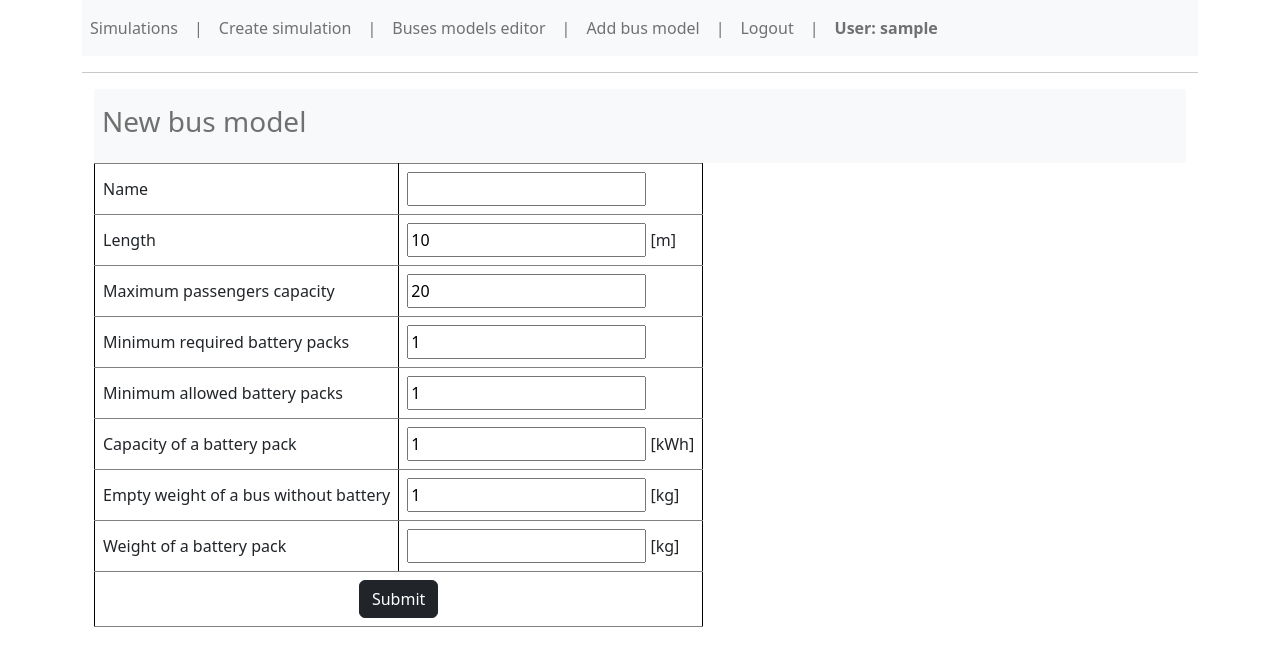
After one commit to supsi-dacd-isaac/pvxte-web, a Flask app: page /new_bus_model in a window 1280 px wide. The commit adds this page. Shown: the top 666 px of the page. Run offline with Flask 3, Linux system fonts and the light colour scheme; the visitor is signed in with stand-in values (Sample User, id 1); some libraries are stand-ins or nearby versions.

Commit message:
Added models buses editor

```diff
--- a/app.py
+++ b/app.py
@@ -75,6 +75,28 @@ def get_sims_data(conn):
     return conn.execute("SELECT *, datetime(created_at, 'unixepoch', 'localtime') AS created_at_dt "
                         "FROM sim WHERE id_user=%i" % session['id_user']).fetchall()
 
+def get_buses_models_data(conn):
+    cur = conn.cursor()
+    cur.execute("SELECT id, id_user, name, features FROM bus_model WHERE id_user=%i" % session['id_user'])
+    bus_data = []
+    for row in cur.fetchall():
+        row_dict = json.loads(row[3])
+        row_dict['id'] = row[0]
+        row_dict['id_user'] = row[1]
+        row_dict['name'] = row[2]
+        bus_data.append(row_dict)
+    return bus_data
+
+def get_single_bus_model_data(conn, id_bus_model):
+    cur = conn.cursor()
+    cur.execute("SELECT id, id_user, name, features FROM bus_model WHERE id=%i" % id_bus_model)
+    for row in cur.fetchall():
+        row_dict = json.loads(row[3])
+        row_dict['id'] = row[0]
+        row_dict['bus_model_id'] = row[0]
+        row_dict['id_user'] = row[1]
+        row_dict['name'] = row[2]
+    return row_dict
 
 def is_logged():
     if 'username' in session.keys():
@@ -116,6 +138,9 @@ def delete_sim(conn, created_at):
     delete_file_sim('static/output-bsize/%s.csv' % id_file)
     delete_file_sim('static/plot/%s.png' % id_file)
 
+def delete_bus_model(conn, bus_model_id):
+    conn.execute('DELETE FROM bus_model WHERE id = ?', (bus_model_id, ))
+    conn.commit()
 
 def run_sim(sim_file_path, main_cfg, pars):
     conn = get_db_connection()
@@ -203,6 +228,30 @@ def run_sim(sim_file_path, main_cfg, pars):
     conn.commit()
     conn.close()
     return True
+
+def create_new_bus_model(pars):
+    bus_name = pars['bus_name']
+    del pars['bus_name']
+
+    conn = get_db_connection()
+    cur = conn.cursor()
+
+    cur.execute("INSERT INTO bus_model (id_user, name, features) "
+                "VALUES (?, ?, ?)",
+                (int(session['id_user']), bus_name, json.dumps(pars)))
+    conn.commit()
+    conn.close()
+
+def update_bus_model(conn, pars):
+    bus_id = pars['id']
+    bus_name = pars['bus_name']
+    del pars['id']
+    del pars['bus_name']
+    cur = conn.cursor()
+
+    cur.execute("UPDATE bus_model SET name=?, features=? WHERE id=?",
+                (bus_name, json.dumps(pars), bus_id))
+    conn.commit()
 
 def read_solution(solution_file_path, sep=';'):
     file = os.path.join(solution_file_path)
@@ -624,6 +673,52 @@ def new_sim():
     else:
         return redirect(url_for('login'))
 
+@app.route('/new_bus_model', methods=('GET', 'POST'))
+def new_bus_model():
+    if is_logged():
+        if request.method == 'POST':
+            create_new_bus_model(request.form.to_dict())
+            return redirect(url_for('buses_models_list'))
+        else:
+            return render_template('new_bus_model.html')
+    else:
+        return redirect(url_for('login'))
+
+@app.route('/edit_bus_model', methods=('GET', 'POST'))
+def edit_bus_model():
+    if is_logged():
+        conn = get_db_connection()
+        if request.method == 'POST':
+            # Update data on db
+            update_bus_model(conn, request.form.to_dict())
+
+            # Get data of bus model and pass them to the page
+            bus_model_data = get_single_bus_model_data(conn, int(request.args.to_dict()['id_bus_model']))
+            conn.close()
+            return render_template('edit_bus_model.html', bus_model_data=bus_model_data)
+        else:
+            # Get data of bus model and pass them to the page
+            bus_model_data = get_single_bus_model_data(conn, int(request.args.to_dict()['id_bus_model']))
+            conn.close()
+            return render_template('edit_bus_model.html', bus_model_data=bus_model_data)
+        # return render_template('edit_bus_model.html')
+    else:
+        return redirect(url_for('login'))
+
+@app.route('/buses_models_list', methods=('GET', 'POST'))
+def buses_models_list():
+    if is_logged():
+        conn = get_db_connection()
+        if 'del' in request.args.keys() and 'id_bus_model' in request.args.keys():
+            delete_bus_model(conn, request.args['id_bus_model'])
+
+        # Get bus models data
+        buses_models = get_buses_models_data(conn)
+        conn.close()
+        return render_template('buses_models_list.html', buses_models=buses_models)
+    else:
+        return redirect(url_for('login'))
+
 
 # @app.route('/<int:id_user>/<int:ts>/delete/', methods=('POST',))
 # def delete(id_user, ts):
--- a/templates/base.html
+++ b/templates/base.html
@@ -13,13 +13,25 @@
     <nav class="navbar navbar-expand-lg navbar-light bg-light">
         <ul class="navbar-nav">
           <li class="nav-item active">
-            <a class="nav-link" href="{{ url_for('index') }}">Home</span></a>
+            <a class="nav-link" href="{{ url_for('index') }}">Simulations</span></a>
           </li>
           <li class="nav-item">
             <a class="nav-link">|</span></a>
           </li>
           <li class="nav-item">
-            <a class="nav-link" href="{{ url_for('new_sim') }}">New</span></a>
+            <a class="nav-link" href="{{ url_for('new_sim') }}">Create simulation</span></a>
+          </li>
+          <li class="nav-item">
+            <a class="nav-link">|</span></a>
+          </li>
+          <li class="nav-item">
+            <a class="nav-link" href="{{ url_for('buses_models_list') }}">Buses models editor</span></a>
+          </li>
+          <li class="nav-item">
+            <a class="nav-link">|</span></a>
+          </li>
+          <li class="nav-item">
+            <a class="nav-link" href="{{ url_for('new_bus_model') }}">Add bus model</span></a>
           </li>
           <li class="nav-item">
             <a class="nav-link">|</span></a>
--- /dev/null
+++ b/templates/new_bus_model.html
@@ -0,0 +1,58 @@
+{% extends 'base.html' %}
+
+{% block content %}
+    <nav class="navbar navbar-expand-lg navbar-light bg-light">
+        <ul class="navbar-nav">
+              <li class="nav-item active">
+                <a class="nav-link"><h3>New bus model</h3></a>
+              </li>
+        </ul>
+    </nav>
+    <form method="post" enctype = "multipart/form-data">
+        <fieldset>
+            <table class="table-sm-form">
+                <tbody>
+                    <tr>
+                        <td>Name</td>
+                        <td><input type="text" class="form-control-sm" name="bus_name" value=""></td>
+                    </tr>
+                    <tr>
+                        <td>Length</td>
+                        <td><input type="text" class="form-control-sm" name="length" value="10">&nbsp;[m]</td>
+                    </tr>
+                    <tr>
+                        <td>Maximum passengers capacity</td>
+                        <td><input type="text" class="form-control-sm" name="max_pass_cap" value="20"></td>
+                    </tr>
+                    <tr>
+                        <td>Minimum required battery packs</td>
+                        <td><input type="text" class="form-control-sm" name="min_required_batt_packs" value="1"></td>
+                    </tr>
+                    <tr>
+                        <td>Minimum allowed battery packs</td>
+                        <td><input type="text" class="form-control-sm" name="min_allowed_batt_packs" value="1"></td>
+                    </tr>
+                    <tr>
+                        <td>Capacity of a battery pack</td>
+                        <td><input type="text" class="form-control-sm" name="batt_pack_capacity" value="1">&nbsp;[kWh]</td>
+                    </tr>
+                    <tr>
+                        <td>Empty weight of a bus without battery</td>
+                        <td><input type="text" class="form-control-sm" name="empty_bus_weight" value="1">&nbsp;[kg]</td>
+                    </tr>
+                    <tr>
+                        <td>Weight of a battery pack</td>
+                        <td><input type="text" class="form-control-sm" name="batt_pack_weight" value="">&nbsp;[kg]</td>
+                    </tr>
+                    <tr>
+                        <td colspan="2" align="center"><button type="submit" class="btn btn-dark" onclick="return confirm('You are inserting a new bus model! Are you sure?')">Submit</button></td>
+                    </tr>
+                </tbody>
+            </table>
+        </fieldset>
+    </form>
+  {% if error %}
+    <br>
+    <a class="nav-link"><h3><strong>Error:</strong> {{ error }}</h3></a>
+  {% endif %}
+{% endblock %}
```
Also changed, not shown: templates/buses_models_list.html (added, +53 -0 lines), templates/edit_bus_model.html (added, +59 -0 lines).
